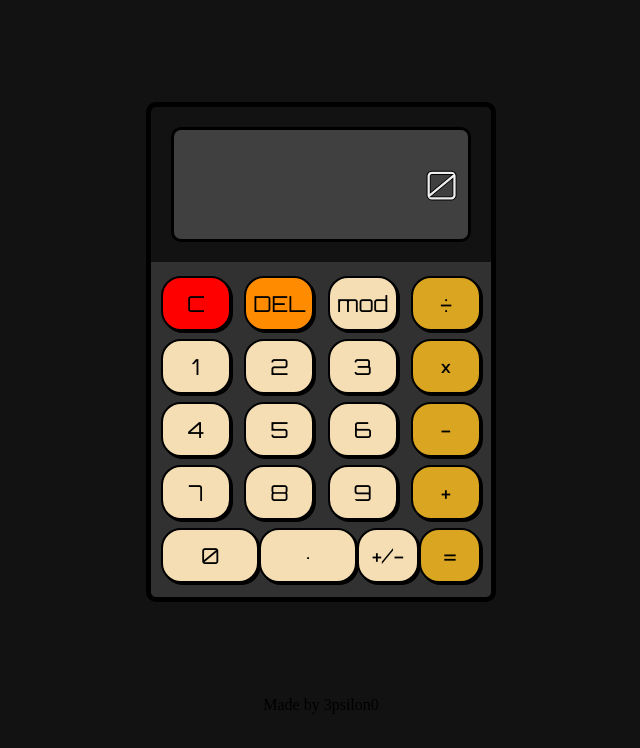
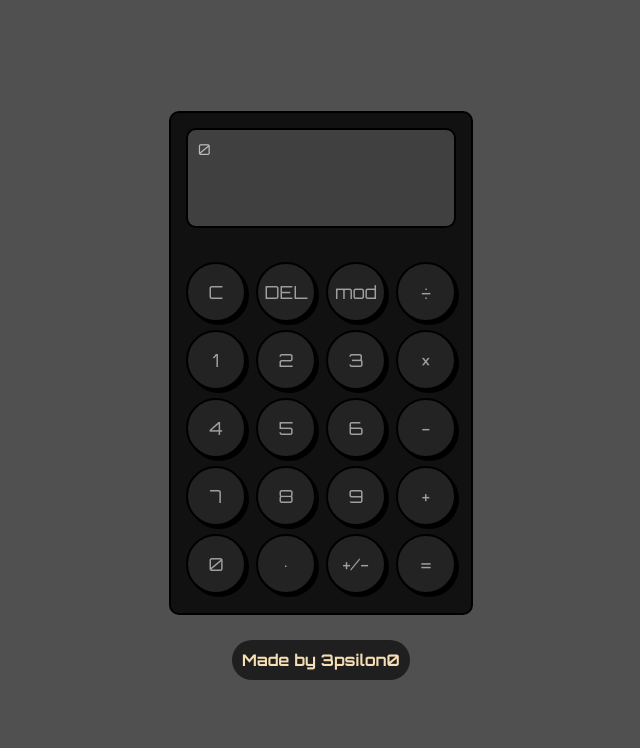
Before and after one commit to 3psilon0/calculator-js, a plain HTML site: page index.html in a window 1280 px wide. Shown: the whole page, without its empty margins (319-959 px from the left). Drawn offline with Linux system fonts and the light colour scheme.

Commit message:
Styling done

```diff
--- a/styles.css
+++ b/styles.css
@@ -5,50 +5,55 @@ html, body {
     height: 100%;
 }
 
-#title {
-    color: wheat;
-    background-color: #222222;
-    padding: 10px 0 10px 0;
-    width: 300px;
-    border-radius: 10px;
-    font-family: 'Times New Roman', Times, serif;
-    font-size: 35px;
-    text-align: center;
-}
-
 body {
-    background-color: #323232;
+    background-color: #505050;
     display: flex;
     flex-direction: column;
-    justify-content: space-evenly;
+    justify-content: center;
     align-items: center;
-    background-color: #121212;
 }
 
 #calc-container {
-    box-sizing: border-box;
-    width: 350px;
+    background-color: #111111;
+    width: 300px;
     height: 500px;
     display: flex;
     flex-direction: column;
-    border: 5px solid black;
+    border: 2px solid black;
     border-radius: 10px;
 }
 
 #calc-display {
-    text-align: end;
+    background-color: #111111;
+    border-radius: 10px;
+}
+
+#calc-display-screen {
+    box-sizing: border-box;
+    display: flex;
+    flex-direction: column;
+    justify-content: flex-start;
+    align-items: flex-start;
     height: 100px;
     background-color: #404040;
     color: #eeeeee;
-    font-size: 40px;
+    font-size: 35px;
     font-family: 'Orbitron', Arial;
-    padding: 30px 10px 0px 0px;
-    margin: 20px;
-    border: 3px solid black;
+    padding: 10px;
+    margin: 15px;
+    border: 2px solid black;
     border-radius: 10px;
-    overflow-x: scroll;
-    -webkit-text-stroke-color: black;
-    -webkit-text-stroke-width: 1px;
+    overflow: scroll;
+}
+
+#calc-display-upper {
+    font-size: 15px;
+    color: #BBBBBB;
+    white-space: nowrap;
+}
+
+#calc-display-lower {
+    white-space: nowrap;
 }
 
 #calc-buttons {
@@ -57,9 +62,9 @@ body {
     flex-direction: column;
     justify-content: space-around;
     align-items: stretch;
-    border-radius: 0 0 5px 5px;
-    background-color: #313131;
-    padding: 10px;
+    border-radius: 0 0 10px 10px;
+    background-color: #111111;
+    padding: 15px;
 }
 
 .row {
@@ -68,44 +73,67 @@ body {
 }
 
 .default-btn {
-    width: 70px;
-    height: 55px;
-    font-size: 22px;
+    width: 60px;
+    height: 60px;
+    font-size: 18px;
     font-family: 'Orbitron';
     border: 2px solid black;
-    border-radius: 20px;
-    background-color: wheat;
-    box-shadow: black 2px 2px;
+    border-radius: 100px;
+    background-color: #232323;
+    color: #A0A0A0;
+    box-shadow: black 3px 3px;
 }
 
 .default-btn:hover {
+    opacity: 0.8;
+    background-color: #444444;
     cursor: pointer;
 }
 
 .default-btn:active {
     cursor: pointer;
     box-shadow: none;
-    opacity: 0.8;
-}
-
-#zero-btn, #point-btn {
-    width: 113px
+    opacity: 0.6;
 }
 
 #point-btn {
     padding-bottom: 10px;
 }
 
-#clear-btn {
-    background-color: red;;
+#clear-btn:hover {
+    background-color: red;
+    color: black;
+    transition: ease-in-out 0.15s;
 }
 
-#plus-btn, #minus-btn,
-#mult-btn, #divide-btn,
-#equals-btn {
+#plus-btn:hover, #minus-btn:hover,
+#mult-btn:hover, #divide-btn:hover,
+#mod-btn:hover
+{
     background-color: goldenrod;
+    color: black;
+    transition: ease-in-out 0.15s;
 }
 
-#delete-btn {
-    background-color: darkorange;
+#equals-btn:hover {
+    background-color: lightgreen;
+    color: black;
+    transition: ease-in-out 0.15s;
 }
+
+#delete-btn:hover {
+    background-color: #CCCC12;
+    color: black;
+    transition: ease-in-out 0.15s;
+}
+
+#footer {
+    background-color: #1F1F1F;
+    color: wheat;
+    border-radius: 100px;
+    padding: 10px;
+    margin: 25px;
+    font-family: 'Orbitron', Arial;
+    font-weight: bold;
+    font-size: medium;
+}
```
